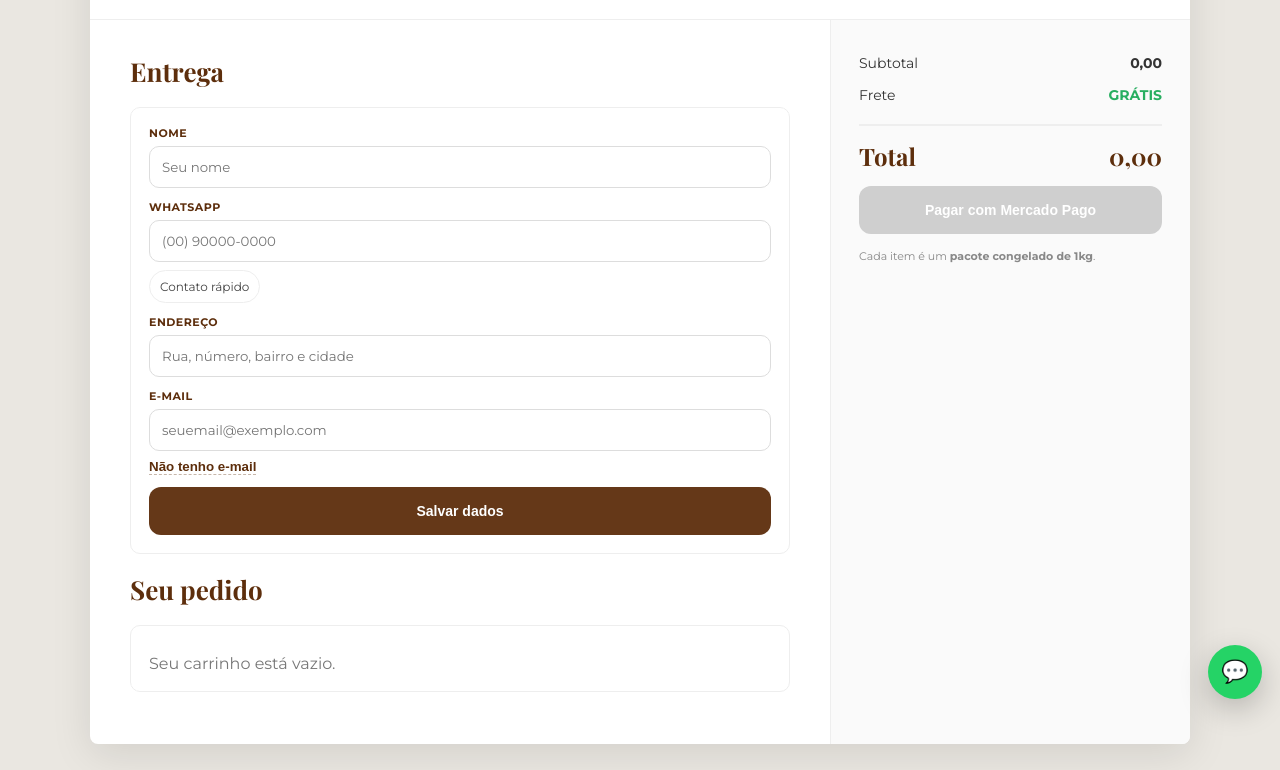
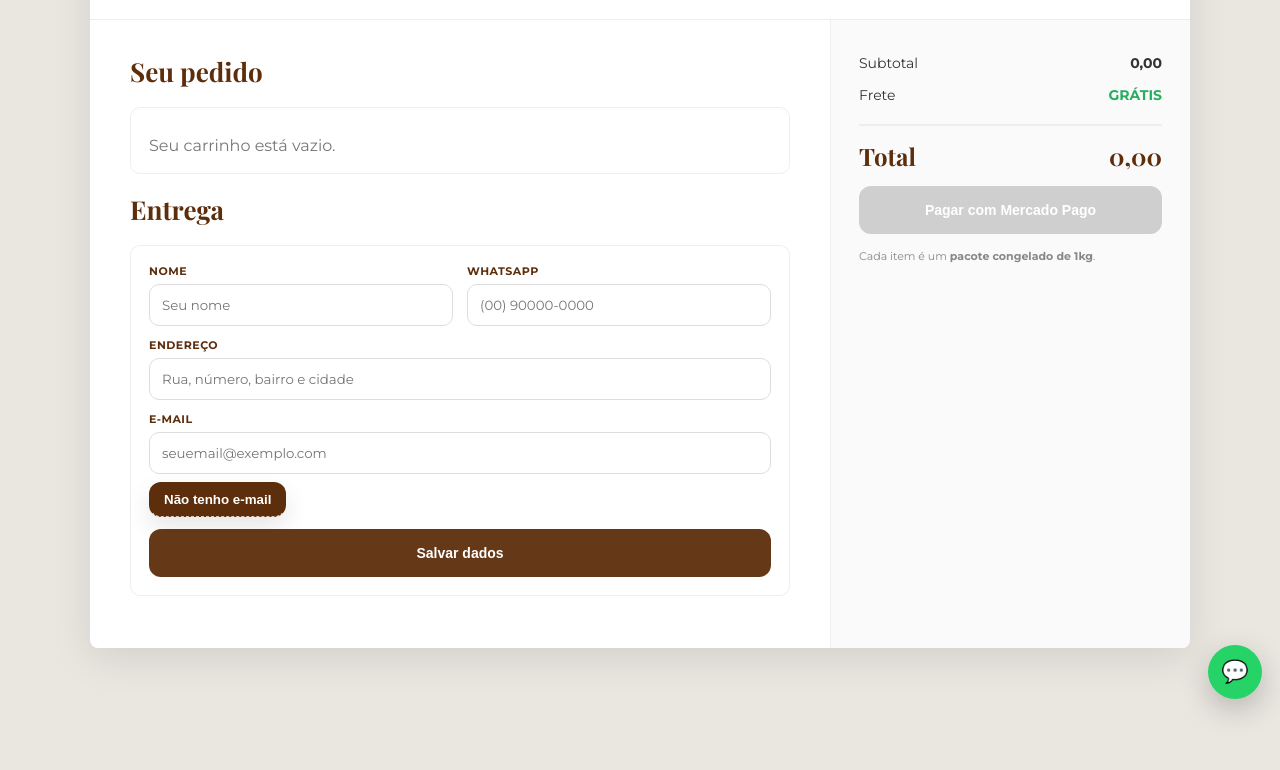
Before and after one commit to Faelzeta792/P-o-de-Queijo, a website: page checkout.html in a window 1280 px wide. Shown: the part 83-853 px from the top of the page. After the commit the page ends 800 px from the top, so only its background shows below. Drawn offline with nearby package versions, Linux system fonts and the light colour scheme; a web font is replaced by a local one.

Commit message:
Update checkout.html

```diff
--- a/checkout.html
+++ b/checkout.html
@@ -125,16 +125,27 @@
 
     /* Link-button (sem e-mail) */
     .btn-link{
-      border:none;
-      background:transparent;
-      color:var(--cafe);
+      display:inline-flex;
+      align-items:center;
+      justify-content:center;
+      gap:8px;
+      width:auto;
+      border-radius:12px;
+      padding:10px 14px;
+      border:1px solid rgba(93,46,12,.35);
+      background:var(--cafe);
+      color:#fff;
       font-weight:900;
       cursor:pointer;
-      padding:0;
       text-decoration:none;
-      border-bottom:1px dashed rgba(93,46,12,.35);
+      border-bottom:1px dashed rgba(255,255,255,.75);
+      box-shadow:0 10px 24px rgba(0,0,0,.10);
+      line-height:1;
     }
-    .btn-link:hover{ border-bottom-color:rgba(93,46,12,.8); }
+    .btn-link:hover{
+      filter:brightness(.96);
+      border-bottom-color:rgba(255,255,255,.95);
+    }
 
     /* Modal */
     .modal-overlay{
@@ -214,20 +225,22 @@
   </header>
 
   <main>
+    <h2>Seu pedido</h2>
+    <div class="card">
+      <div class="items" id="lista"></div>
+    </div>
+
     <h2>Entrega</h2>
 
     <div class="card">
-      <div class="campo">
+      <div class="grid2">
+        <div class="campo">
         <label>NOME</label>
         <input type="text" id="nome" placeholder="Seu nome" autocomplete="name">
-      </div>
-
-
-      <div class="campo">
+        </div>
+        <div class="campo">
         <label>WHATSAPP</label>
         <input type="tel" id="whatsapp" placeholder="(00) 90000-0000" autocomplete="tel">
-        <div class="assist" style="justify-content:flex-start;">
-          <span class="pill">Contato rápido</span>
         </div>
       </div>
 
@@ -248,11 +261,6 @@
       <button class="btn btn-save" id="btn-envio" type="button" onclick="enviarParaPlanilha()">
         <span id="texto-envio">Salvar dados</span>
       </button>
-    </div>
-
-    <h2>Seu pedido</h2>
-    <div class="card">
-      <div class="items" id="lista"></div>
     </div>
   </main>
 
```
